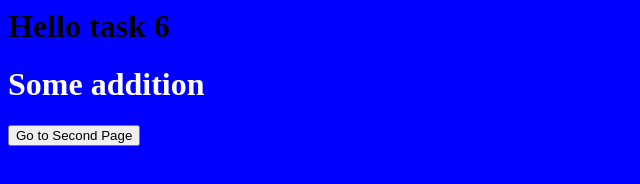
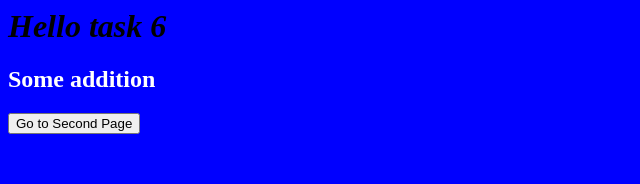
Before and after one commit to B0-141432/MyRR_BAI, a plain HTML site: page index.html in a window 1280 px wide. Shown: the whole page, without its empty margins (0-640 px from the left). Drawn offline with Linux system fonts and the light colour scheme.

Commit message:
text changed to italic

```diff
--- a/index.html
+++ b/index.html
@@ -1,7 +1,7 @@
 
 <link rel="stylesheet" href="style.css">
-<h1>Hello task 6</h1>
-<h1 style="color:white;">Some addition</h1>
+<h1 style="font-style:italic;">Hello task 6</h1>
+<h2 style="color:white;">Some addition</h2>
 <a href="secondpage.html">
   <button>Go to Second Page</button>
 </a>
```
